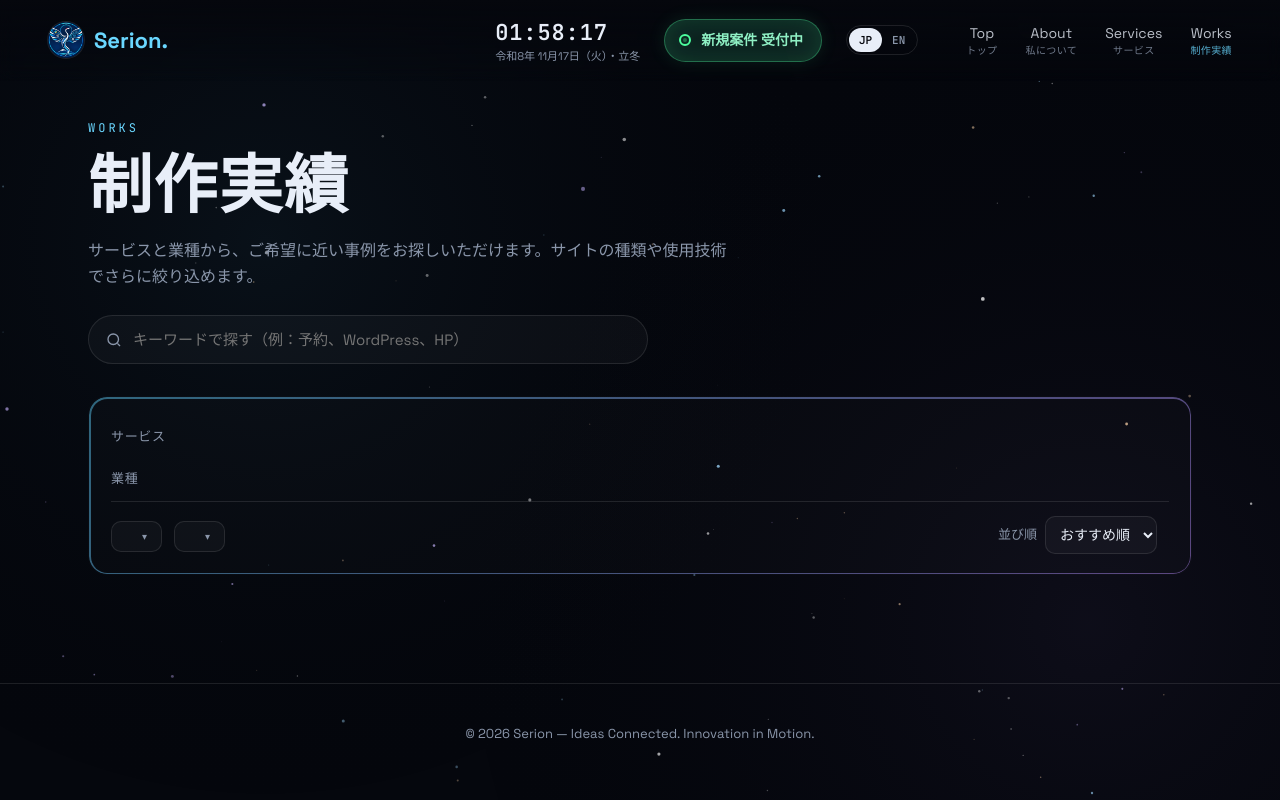
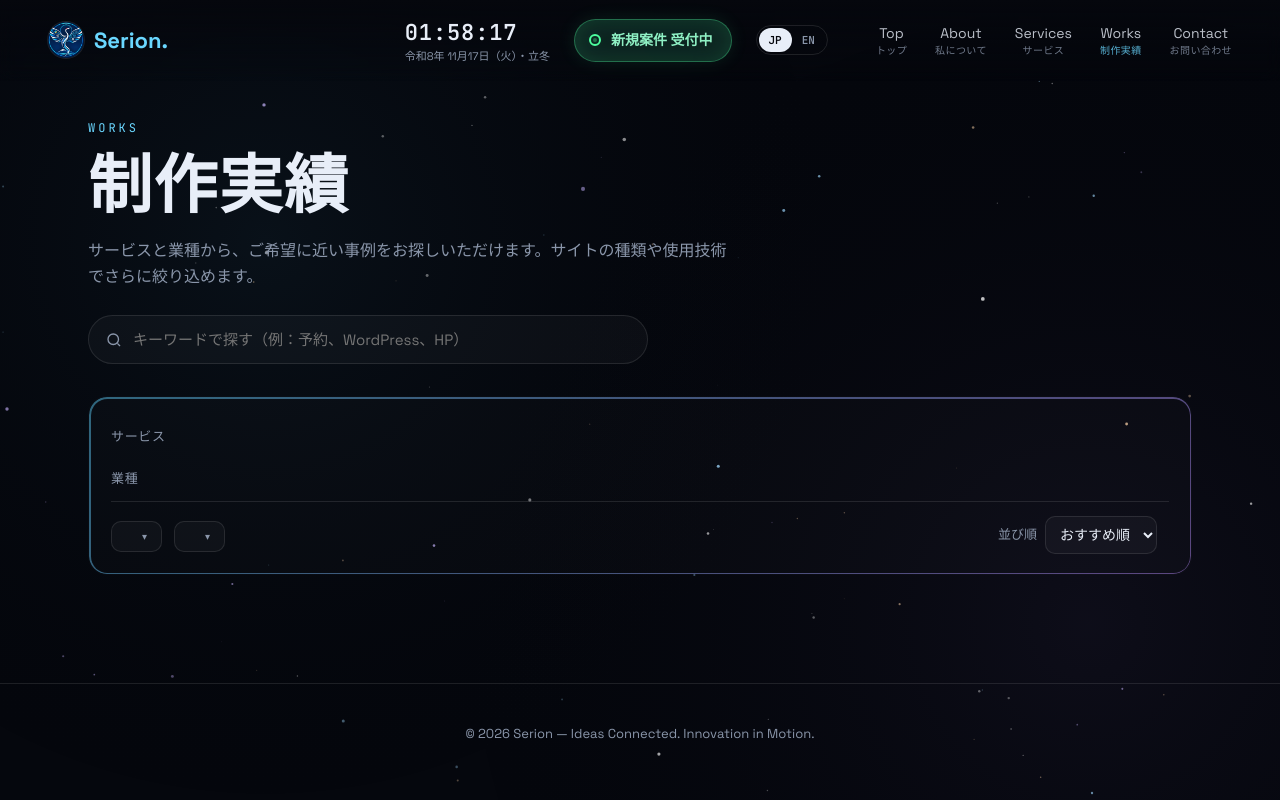
Before and after one commit to okada42/portfolio-2D, a website built with Vite: page works.html in a window 1280 px wide. Built offline with nearby package versions, Linux system fonts and the light colour scheme.

Commit message:
feat: add Contact to the header nav on both pages
fix: keep nav labels on one line on narrower desktops

```diff
--- a/src/i18n.js
+++ b/src/i18n.js
@@ -8,7 +8,7 @@ export const DICT = {
     'meta.desc': 'Serion のポートフォリオ。Webサイト制作・Webアプリ開発・業務の自動化・WordPress/Shopify構築まで、要件定義から実装まで一貫してサポートします。技術に詳しくない方からのご相談も歓迎です。',
     skip: '本文へスキップ',
     'loader.msgs': ['読み込んでいます', 'かたちを組み立てています', '色を整えています', 'まもなく表示します'],
-    'nav.top': 'Top', 'nav.topLabel': 'Serion トップページへ', 'nav.about': 'About', 'nav.services': 'Services', 'nav.work': 'Works', 'nav.contact': '新規案件 受付中',
+    'nav.top': 'Top', 'nav.topLabel': 'Serion トップページへ', 'nav.about': 'About', 'nav.services': 'Services', 'nav.work': 'Works', 'nav.contactNav': 'Contact', 'nav.contact': '新規案件 受付中',
     'clock.label': '日本の現在時刻', menu: 'メニュー',
     eyebrow: 'やさしく寄り添う、フリーランスエンジニア',
     'hero.title': 'あなたの想いを、<br /><em>丁寧に</em><br />かたちにします。',
@@ -96,7 +96,7 @@ export const DICT = {
     'meta.desc': 'Serion builds websites, web apps, automations, and WordPress or Shopify stores, from requirements to launch. No tech background needed to get started.',
     skip: 'Skip to main content',
     'loader.msgs': ['Getting ready', 'Building shapes', 'Adding color', 'Almost there'],
-    'nav.top': 'Home', 'nav.topLabel': 'Serion home', 'nav.about': 'About', 'nav.services': 'Services', 'nav.work': 'Work', 'nav.contact': 'Open for work',
+    'nav.top': 'Home', 'nav.topLabel': 'Serion home', 'nav.about': 'About', 'nav.services': 'Services', 'nav.work': 'Work', 'nav.contactNav': 'Contact', 'nav.contact': 'Open for work',
     'clock.label': 'Current time in Japan', menu: 'Menu',
     eyebrow: 'YOUR FRIENDLY TECH PARTNER',
     'hero.title': 'Your idea,<br />built with <em>care</em>.',
--- a/src/style.css
+++ b/src/style.css
@@ -473,3 +473,10 @@ html[lang='ja'] .eyebrow { font-family: var(--sans); font-weight: 500; letter-sp
 .contact-form:focus-within::before { opacity: .9; }
 @keyframes border-drift { to { background-position: 220% 220%; } }
 @media (prefers-reduced-motion: reduce) { :is(.svc, .w-card, .why-card, .c-link):hover::before { animation: none; } }
+
+/* nav: keep each label on one line; tighter spacing on narrower desktops with 5 items */
+#site-nav a, .nav-ja { white-space: nowrap; }
+@media (min-width: 641px) and (max-width: 1150px) {
+  .header nav { gap: 14px; }
+  .header .nav-ja { font-size: 9px; letter-spacing: 0; }
+}
--- a/works.html
+++ b/works.html
@@ -23,6 +23,7 @@
       <a href="index.html#about"><span class="nav-en" data-i18n="nav.about"></span><span class="nav-ja" lang="ja">私について</span></a>
       <a href="index.html#services"><span class="nav-en" data-i18n="nav.services"></span><span class="nav-ja" lang="ja">サービス</span></a>
       <a href="works.html" aria-current="page"><span class="nav-en" data-i18n="nav.work"></span><span class="nav-ja" lang="ja">制作実績</span></a>
+      <a href="index.html#contact"><span class="nav-en" data-i18n="nav.contactNav"></span><span class="nav-ja" lang="ja">お問い合わせ</span></a>
     </nav>
     <div class="clock" role="timer" data-i18n-attr="aria-label:clock.label">
       <span class="clock-time">--:--:--</span>
```
Also changed, not shown: index.html (+1 -0 lines).
